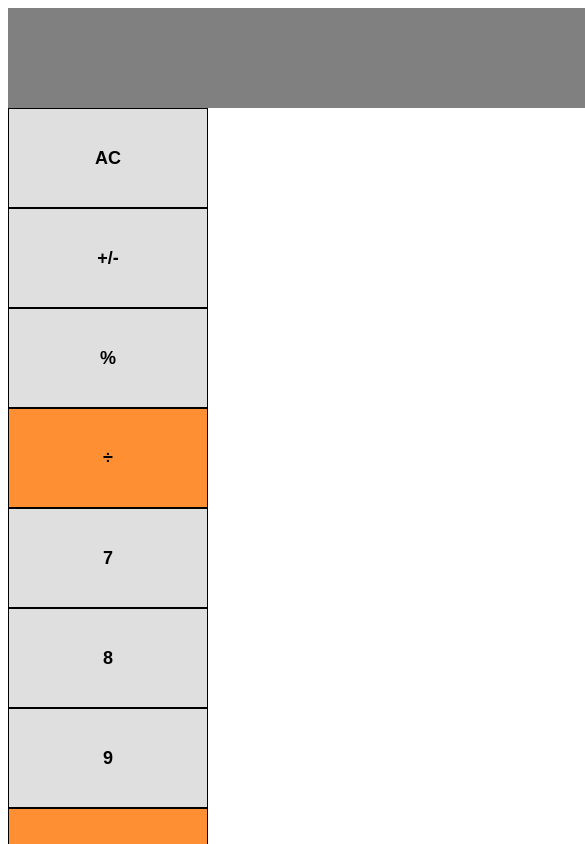
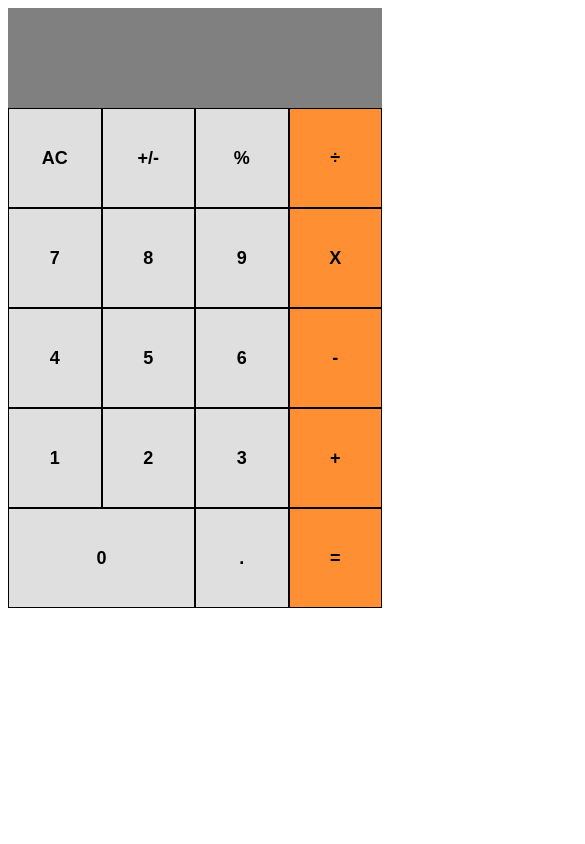
Before and after one commit to marcelomaidden/react-calculator-v1, a React (Create React App) app: page / in a window 390 px wide. Shown: the top 844 px of the page, 585 px wide, since content can reach past the window. Built offline with nearby package versions, Linux system fonts and the light colour scheme.

Commit message:
Change to responsive display

```diff
--- a/src/stylesheet/Button.css
+++ b/src/stylesheet/Button.css
@@ -1,7 +1,7 @@
 .Button,
 .operator {
   display: inline-block;
-  width: 200px;
+  width: 25%;
   height: 100px;
   border: 1px solid black;
   background-color: #dfdfdf;
@@ -14,5 +14,5 @@
 }
 
 .span2 {
-  width: 400px;
+  width: 50%;
 }
--- a/src/stylesheet/Display.css
+++ b/src/stylesheet/Display.css
@@ -1,7 +1,7 @@
 .Display {
   text-align: right;
   background-color: gray;
-  width: 800px;
+  width: 100%;
   height: 50px;
   color: white;
   padding-top: 50px;
```
